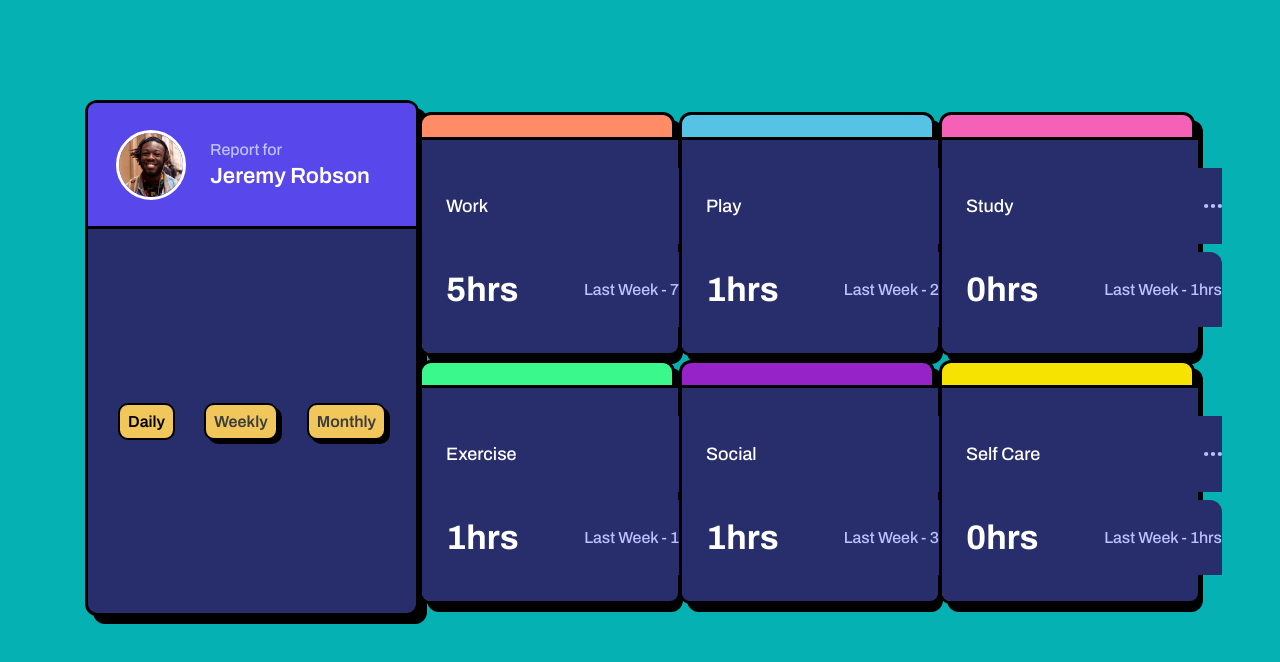
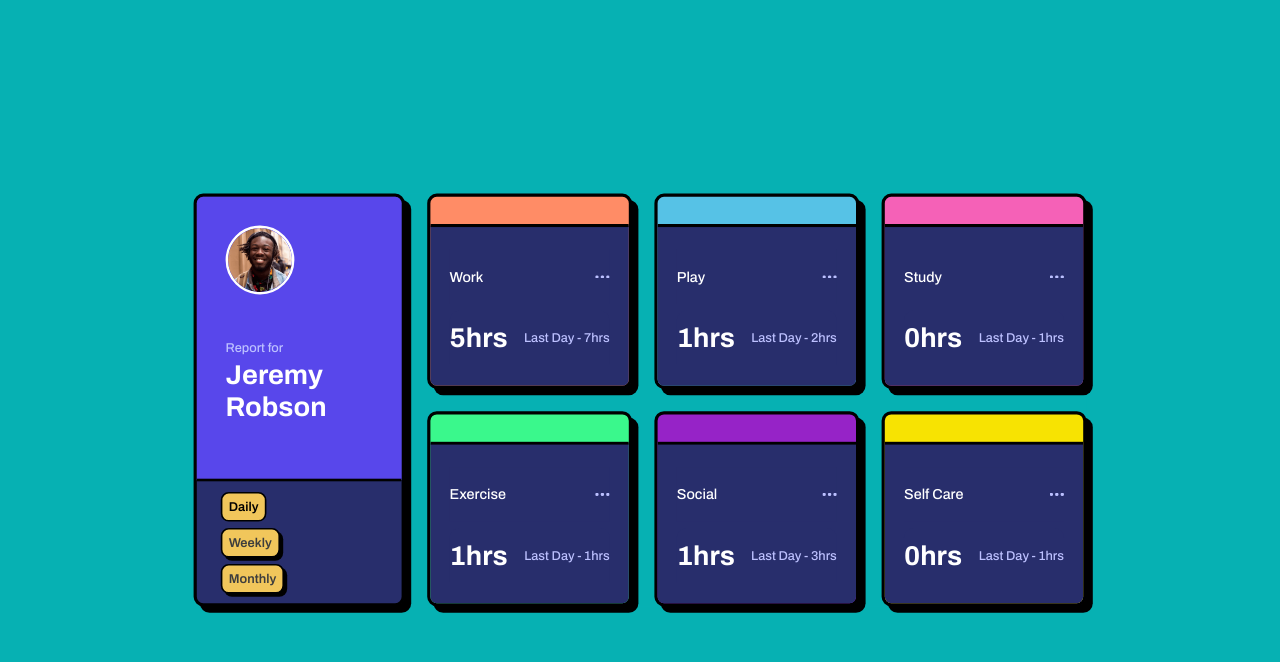
Before and after one commit to WillamiFerreira/TimeTracking-Dashboard-Main, a React (Vite) app: page / in a window 1280 px wide. Shown: the top 662 px of the page. Built offline with nearby package versions, Linux system fonts and the light colour scheme.

Commit message:
Ajuste de layout iniciado

```diff
--- a/src/components/Card.jsx
+++ b/src/components/Card.jsx
@@ -1,7 +1,7 @@
 import './styles/card.css'
 import dots from '../assets/icon-ellipsis.svg'
 
-const Card = ({current, previous, title}) => {
+const Card = ({current, previous, title, period}) => {
     return (
         <div className='card'>
 
@@ -12,7 +12,7 @@ const Card = ({current, previous, title}) => {
 
                     <div className='stats'>
                         <p>{current}hrs</p>
-                        <p>Last Week - {previous}hrs</p>
+                        <p>Last {period} - {previous}hrs</p>
                     </div>
             </div>
 
--- a/src/components/Container.jsx
+++ b/src/components/Container.jsx
@@ -8,12 +8,12 @@ import database from '../../data.json'
 const Container = () => {
 
     const [data, setData] = useState({ //very hard coded unfortunally :(
-            Exercise: {current: 1, previous: 1, title: "Exercise"},
-            Play: {current: 1, previous: 2, title: "Play"},
-            Self_Care:{current: 0, previous: 1, title: "Self Care"},
-            Social: {current: 1, previous: 3, title: "Social"},
-            Study:{current: 0, previous: 1, title: "Study"},
-            Work: {current: 5, previous: 7, title: "Work"},
+            Exercise: {current: 1, previous: 1, title: "Exercise", period: "Day"},
+            Play: {current: 1, previous: 2, title: "Play", period: "Day"},
+            Self_Care:{current: 0, previous: 1, title: "Self Care", period: "Day"},
+            Social: {current: 1, previous: 3, title: "Social", period: "Day"},
+            Study:{current: 0, previous: 1, title: "Study", period: "Day"},
+            Work: {current: 5, previous: 7, title: "Work", period: "Day"},
         });
 
     function btn_perso(e){
@@ -28,7 +28,7 @@ const Container = () => {
                 btn.classList.remove('active')
             }
         }
-        console.log(btns)
+        //console.log(btns)
     }
 
     function GetData(e){
@@ -39,9 +39,11 @@ const Container = () => {
                 var daily = {}
                 database.map(area => {
                     daily[`${area.title}`] = {
+                    ["title"]: area.title,
                     ["current"]: area.timeframes.daily.current,
                     ["previous"]: area.timeframes.daily.previous,
-                    ["title"]: area.title
+                    ["period"]: 'Day'
+
                 };
                 })
                 setData(daily)
@@ -53,7 +55,9 @@ const Container = () => {
                     weekly[`${area.title}`] = {
                         ["title"] : area.title,
                         ["current"]: area.timeframes.weekly.current,
-                        ["previous"]: area.timeframes.weekly.previous
+                        ["previous"]: area.timeframes.weekly.previous,
+                        ["period"]: 'Week'
+
                     }
                 })
                 setData(weekly)
@@ -65,19 +69,23 @@ const Container = () => {
                     monthly[`${area.title}`] = {
                         ["title"] : area.title,
                         ["current"]: area.timeframes.monthly.current,
-                        ["previous"]: area.timeframes.monthly.previous
+                        ["previous"]: area.timeframes.monthly.previous,
+                        ["period"]: 'Month'
                     }
                 })
                 setData(monthly)
                 break;
+        }
 
 
-        }
-
         btn_perso(e)
+    }
 
 
-    }
+    console.log(data);
+
+
+
     return (
         <div className={`container`}>
             <Perfil getData={GetData} />
@@ -86,32 +94,38 @@ const Container = () => {
                 <Card
                 current={data.Work.current}
                 previous={data.Work.previous}
-                title={data.Work.title} />
+                title={data.Work.title}
+                period={data.Work.period} />
 
                 <Card
                 current={data.Play.current}
                 previous={data.Play.previous}
-                title={data.Play.title}/>
+                title={data.Play.title}
+                period={data.Work.period}/>
 
                 <Card
                 current={data.Study.current}
                 previous={data.Study.previous}
-                title={data.Study.title}/>
+                title={data.Study.title}
+                period={data.Work.period}/>
 
                 <Card
                 current={data.Exercise.current}
                 previous={data.Exercise.previous}
-                title={data.Exercise.title}/>
+                title={data.Exercise.title}
+                period={data.Work.period}/>
 
                 <Card
                 current={data.Social.current}
                 previous={data.Social.previous}
-                title={data.Social.title}/>
+                title={data.Social.title}
+                period={data.Work.period}/>
 
                 <Card
                 current={data.Self_Care.current}
                 previous={data.Self_Care.previous}
-                title={data.Self_Care.title}/>
+                title={data.Self_Care.title}
+                period={data.Work.period}/>
             </div>
         </div>
     );
--- a/src/components/styles/perfil.css
+++ b/src/components/styles/perfil.css
@@ -28,7 +28,6 @@ span{
     box-shadow: 8px 8px 0px 0px hsla(0, 0%, 0%, 1);
 
 }
-
 #user_info{
     width: 100%;
     height: 126px;
@@ -38,7 +37,7 @@ span{
     flex-direction: row;
     align-items: center;
     padding: 28px;
-    gap: 24px;
+    gap: 22px;
 
     border-radius: 8px 8px 0 0;
 
--- a/src/index.css
+++ b/src/index.css
@@ -16,6 +16,7 @@
   --main-font: 'Archivo', sans-serif;
 }
 
+
 html{
   background-color: var(--page-bg);
   color: white;
@@ -32,6 +33,9 @@ html{
 
 body{
   width: 100vw;
-  min-height: 100vh ;
+  height: 100vh ;
   font-family: var(--main-font);
+  display: flex;
+  justify-content: center;
+  align-items: center;
 }
--- a/src/resposive.css
+++ b/src/resposive.css
@@ -29,23 +29,78 @@
     .container{
         display: flex;
         flex-direction: row;
+        min-width: fit-content;
+        scale: 0.8;
+    }
+
+    #user_info{
+
+        width: 256px;
+        height: 356px;
+        border-bottom: 4px solid black;
+        display: flex;
+        flex-direction: column;
+        align-items: self-start;
+        row-gap: 58px;
+        padding: 36px;
     }
 
     .container > div:first-child{
+        border: 4px solid black;
         height: 516px !important;
         width: 100%;
+    }
+
+    #user_img{
+        width: 86px;
+        height: 86px;
+    }
+
+
+    #user_name{
+        font-size: 34px;
+        font-weight: 700;
+        line-height: 40px;
+    }
+
+    #btns{
+        display: flex;
+        flex-direction: column;
+        justify-content: center;
+        align-items: self-start;
+
+        height: calc(100% - 356px);
+
+        row-gap: 8px;
     }
 
     .container .cards_ct{
         display: grid;
         grid-template-columns: repeat(3, 1fr);
-        gap: 4px;
+        gap: 28px;
+        margin-left: 28px;
 
     }
 
-    .container .cards_ct div {
+    .container .cards_ct > div {
         height: 244px !important;
         width: 256px !important;
+        border: 4px solid rgb(0, 0, 0);
     }
 
+    #stats_bg {
+        max-width: 100%;
+        border-top: 4px solid rgb(0, 0, 0);
+        height: 202px !important;
+
+    }
+
+    #stats_bg > div{
+        max-width: 100%;
+    }
+
+
+
+
+
 }
```
